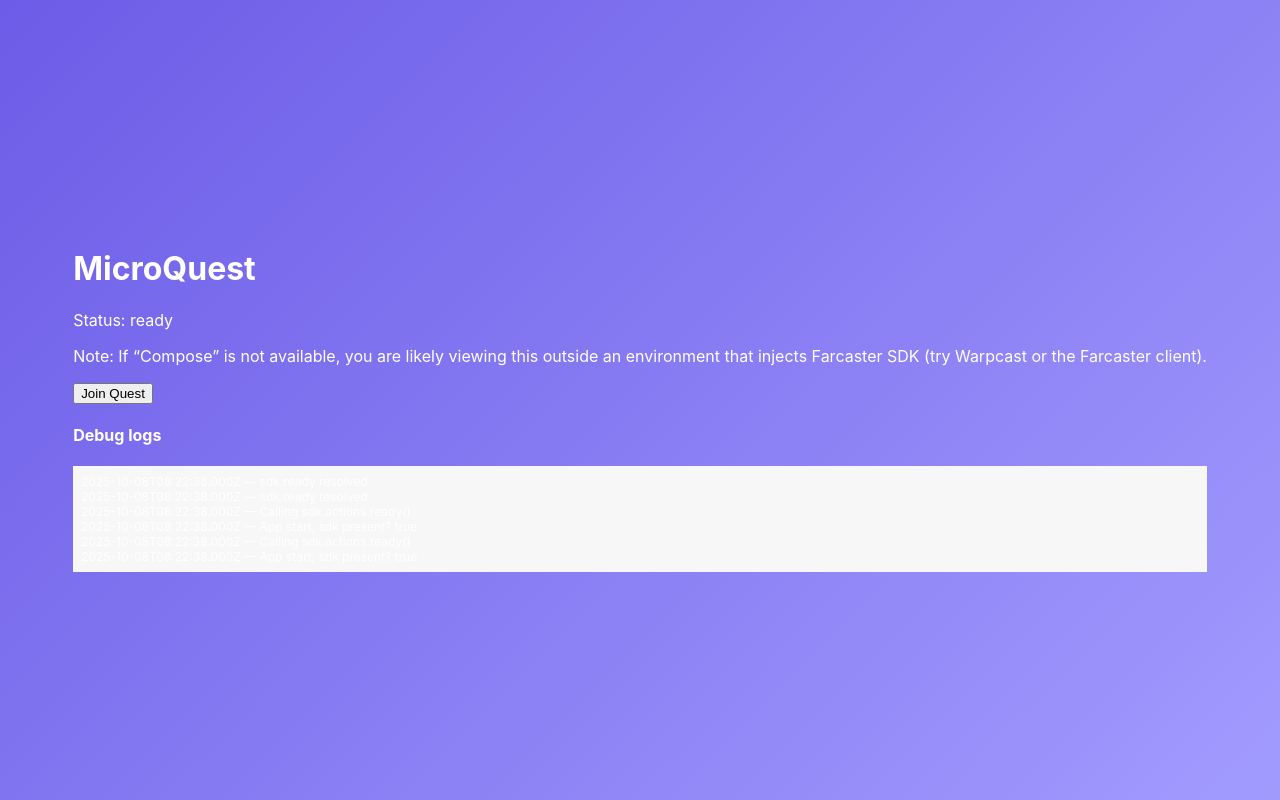
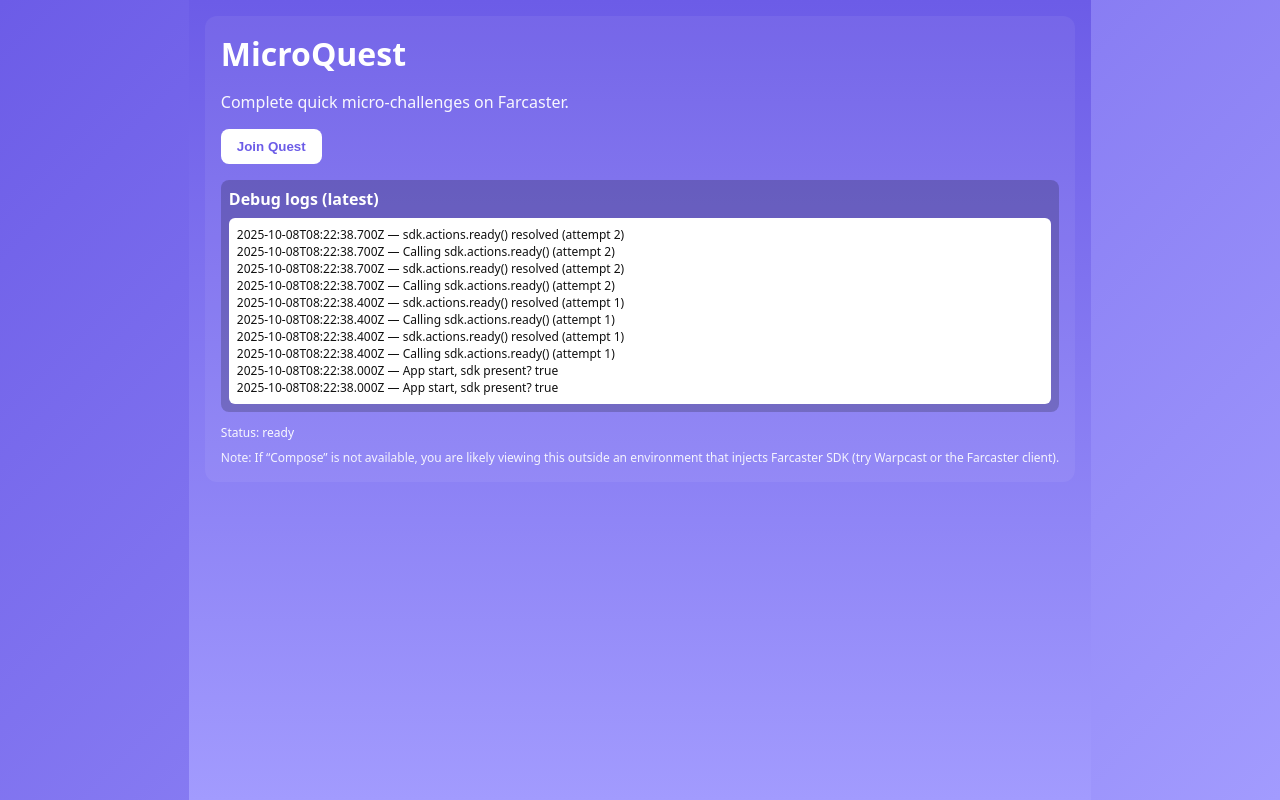
Before and after one commit to forumevi/MicroQuest, a React (Vite) app: page / in a window 1280 px wide. Built offline with nearby package versions, Linux system fonts and the light colour scheme.

Commit message:
Update App.jsx

```diff
--- a/src/App.jsx
+++ b/src/App.jsx
@@ -1,52 +1,109 @@
+// src/App.jsx
 import React, { useEffect, useState } from 'react';
 import sdk from './lib/sdkShim';
 
-export default function App(){
+export default function App() {
   const [status, setStatus] = useState('loading');
   const [logs, setLogs] = useState([]);
 
-  const addLog = (t) => setLogs(s=>[...s, `${new Date().toISOString()} — ${t}`]);
+  const addLog = (t) => setLogs((s) => [...s, `${new Date().toISOString()} — ${t}`]);
 
-  useEffect(()=>{
-    (async ()=>{
+  useEffect(() => {
+    let mounted = true;
+    (async () => {
       addLog('App start, sdk present? ' + !!sdk);
-      if(sdk && sdk.actions && typeof sdk.actions.ready === 'function'){
-        addLog('Calling sdk.actions.ready()');
-        try { await sdk.actions.ready(); addLog('sdk.ready resolved'); }
-        catch(e){ addLog('sdk.ready error: ' + e?.message); }
-      } else {
-        addLog('No host sdk found — running fallback');
+
+      try {
+        // Wait a bit so host can finish embed work (helps mobile splash behavior)
+        await new Promise((r) => setTimeout(r, 400));
+
+        if (sdk && sdk.actions && typeof sdk.actions.ready === 'function') {
+          try {
+            addLog('Calling sdk.actions.ready() (attempt 1)');
+            await sdk.actions.ready();
+            addLog('sdk.actions.ready() resolved (attempt 1)');
+          } catch (e) {
+            addLog('sdk.actions.ready() error (attempt 1): ' + (e?.message || e));
+          }
+
+          // second attempt after short delay to be extra-safe
+          await new Promise((r) => setTimeout(r, 300));
+          try {
+            addLog('Calling sdk.actions.ready() (attempt 2)');
+            await sdk.actions.ready();
+            addLog('sdk.actions.ready() resolved (attempt 2)');
+          } catch (e) {
+            addLog('sdk.actions.ready() error (attempt 2): ' + (e?.message || e));
+          }
+        } else {
+          addLog('sdk.actions.ready not available — running fallback');
+        }
+      } catch (err) {
+        addLog('Error in ready flow: ' + (err?.message || err));
       }
-      setStatus('ready');
+
+      if (mounted) setStatus('ready');
     })();
-  },[]);
+
+    return () => { mounted = false; };
+  }, []);
 
   const handleJoin = async () => {
     addLog('Join clicked');
-    if(sdk && sdk.actions && typeof sdk.actions.composeCast === 'function'){
-      addLog('Calling composeCast');
-      try {
+    try {
+      if (sdk && sdk.actions && typeof sdk.actions.composeCast === 'function') {
+        addLog('Calling composeCast...');
         await sdk.actions.composeCast({ text: 'I joined MicroQuest!' });
-        addLog('composeCast called');
-      } catch(e) { addLog('composeCast errored: ' + e?.message); alert('Compose failed: '+ (e?.message||'unknown')); }
-    } else {
-      addLog('composeCast not available — showing fallback');
-      await sdk.actions.composeCast({ text: 'I joined MicroQuest!' }); // fallback will alert
+        addLog('composeCast returned');
+      } else {
+        addLog('composeCast not available — using fallback (alert)');
+        await sdk.actions.composeCast({ text: 'I joined MicroQuest!' }); // fallback alerts
+      }
+    } catch (e) {
+      addLog('composeCast failed: ' + (e?.message || e));
+      console.error('composeCast failed', e);
+      alert('Submission failed. If you are in Farcaster client, try again.');
     }
   };
 
   return (
-    <div style={{padding:20,fontFamily:'Inter, Arial, sans-serif'}}>
-      <h1>MicroQuest</h1>
-      <div>Status: {status}</div>
-      <p>Note: If “Compose” is not available, you are likely viewing this outside an environment that injects Farcaster SDK (try Warpcast or the Farcaster client).</p>
-      <button onClick={handleJoin}>Join Quest</button>
-      <section style={{marginTop:20}}>
-        <h4>Debug logs</h4>
-        <div style={{maxHeight:200,overflow:'auto',background:'#f7f7f7',padding:8}}>
-          {logs.length===0? <i>No logs yet</i> : logs.slice().reverse().map((l,i)=>(<div key={i} style={{fontSize:12}}>{l}</div>))}
+    <div style={{
+      minHeight: '100vh',
+      display: 'flex',
+      flexDirection: 'column',
+      background: 'linear-gradient(180deg,#6C5CE7 0%, #a29bfe 100%)',
+      color: '#fff',
+      padding: 16,
+      boxSizing: 'border-box'
+    }}>
+      <div style={{ maxWidth: 980, margin: '0 auto', background: 'rgba(255,255,255,0.06)', padding: 16, borderRadius: 12, position: 'relative', zIndex: 99999 }}>
+        <h1 style={{ margin: 0 }}>MicroQuest</h1>
+        <p style={{ opacity: 0.95 }}>Complete quick micro-challenges on Farcaster.</p>
+
+        <div style={{ marginTop: 12 }}>
+          <button
+            onClick={handleJoin}
+            style={{ padding: '10px 16px', borderRadius: 8, border: 'none', background: '#fff', color: '#6C5CE7', fontWeight: 700 }}
+          >
+            Join Quest
+          </button>
         </div>
-      </section>
+
+        <div style={{ marginTop: 16, background: 'rgba(0,0,0,0.2)', padding: 8, borderRadius: 8 }}>
+          <strong>Debug logs (latest)</strong>
+          <div style={{ maxHeight: 180, overflow: 'auto', marginTop: 8, background: '#fff', color: '#111', padding: 8, borderRadius: 6 }}>
+            {logs.length === 0 ? <i>No logs yet</i> : logs.slice().reverse().map((l, i) => (<div key={i} style={{ fontSize: 12 }}>{l}</div>))}
+          </div>
+        </div>
+
+        <div style={{ marginTop: 12, fontSize: 12, opacity: 0.95 }}>
+          Status: {status}
+        </div>
+
+        <div style={{ marginTop: 8, fontSize: 12, opacity: 0.9 }}>
+          Note: If “Compose” is not available, you are likely viewing this outside an environment that injects Farcaster SDK (try Warpcast or the Farcaster client).
+        </div>
+      </div>
     </div>
   );
 }
```
